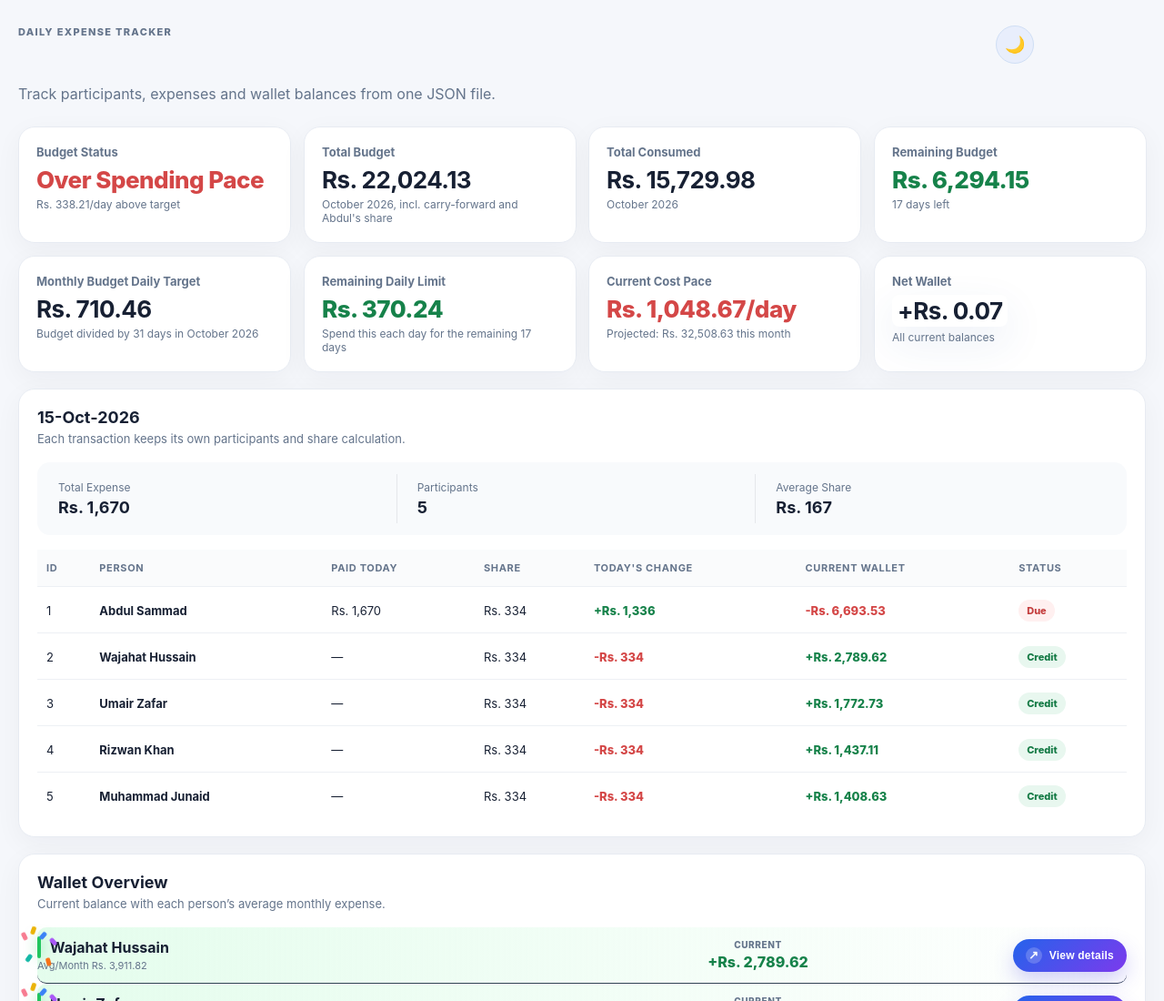
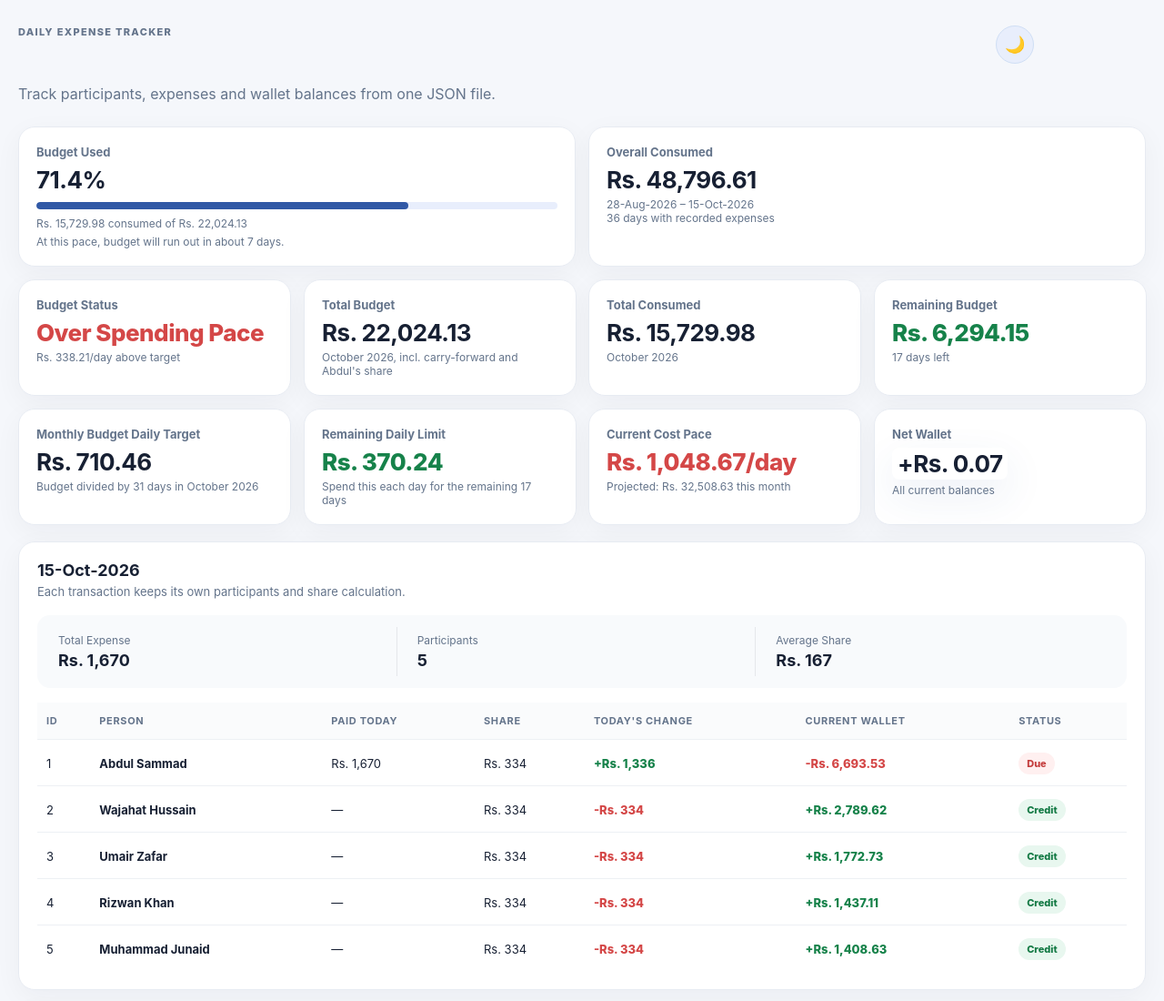
Before and after one commit to AbdulSammadFarooq/lunch-management-system, a plain HTML site: page index.html in a window 1280 px wide. Shown: the top 1100 px of the page at 91% size. Drawn offline with Linux system fonts and the light colour scheme.

Commit message:
add new functionality

```diff
--- a/app.js
+++ b/app.js
@@ -406,6 +406,14 @@ function getAverageMonthlyExpenseByPerson(calc) {
 
 function render() {
   const calc = calculate();
+  const expenseHistoryDays = calc.days.filter((day) => !isFunding(day));
+  const overallConsumed = expenseHistoryDays.reduce(
+    (total, day) => total + getDayConsumed(day),
+    0
+  );
+  const expenseHistoryDates = [
+    ...new Set(expenseHistoryDays.map((day) => day.date))
+  ].sort();
 
   const today = calc.daily[calc.daily.length - 1] || {
     day: {
@@ -444,6 +452,25 @@ function render() {
     remainingDays > 0 ? Math.max(remainingBudget, 0) / remainingDays : 0;
   const currentCostPace =
     elapsedDays > 0 ? currentMonthTotals.consumed / elapsedDays : 0;
+  const budgetUsagePercent =
+    currentMonthTotals.budget > 0
+      ? (currentMonthTotals.consumed / currentMonthTotals.budget) * 100
+      : 0;
+  let budgetRunway;
+
+  if (currentMonthTotals.budget <= 0) {
+    budgetRunway = "Add a Funding entry to track budget usage.";
+  } else if (remainingBudget <= 0) {
+    budgetRunway = `Budget exhausted; over by ${money(Math.abs(remainingBudget))}.`;
+  } else if (currentCostPace <= 0) {
+    budgetRunway = "No consumption yet; time estimate unavailable.";
+  } else {
+    const daysUntilExhausted = Math.ceil(remainingBudget / currentCostPace);
+    budgetRunway = `At this pace, budget will run out in about ${daysUntilExhausted} ${
+      daysUntilExhausted === 1 ? "day" : "days"
+    }.`;
+  }
+
   const projectedConsumption = currentCostPace * daysInMonth;
   const paceStatus =
     projectedConsumption > currentMonthTotals.budget
@@ -471,6 +498,43 @@ function render() {
         : paceStatus === "positive"
           ? `${money(paceDifference)}/day below target`
           : "Spending matches the target pace";
+
+  $("budgetUsagePercent").textContent = `${budgetUsagePercent.toLocaleString(
+    "en-PK",
+    { maximumFractionDigits: 1 }
+  )}%`;
+  $("budgetUsageDetail").textContent =
+    `${money(currentMonthTotals.consumed)} consumed of ${money(currentMonthTotals.budget)}`;
+
+  const budgetUsageProgress = $("budgetUsageProgress");
+  const progressBar = budgetUsageProgress.parentElement;
+  const boundedUsagePercent = Math.min(Math.max(budgetUsagePercent, 0), 100);
+  budgetUsageProgress.style.width = `${boundedUsagePercent}%`;
+  budgetUsageProgress.className =
+    `budget-usage-progress${budgetUsagePercent > 100 ? " danger" : ""}`;
+  progressBar.setAttribute("aria-valuenow", String(boundedUsagePercent));
+  progressBar.setAttribute(
+    "aria-valuetext",
+    `${budgetUsagePercent.toLocaleString("en-PK", {
+      maximumFractionDigits: 1
+    })}% consumed`
+  );
+
+  $("budgetRunway").textContent = budgetRunway;
+
+  $("overallConsumed").textContent = money(overallConsumed);
+  $("overallConsumedPeriod").textContent =
+    expenseHistoryDates.length === 0
+      ? "Across all recorded expense history"
+      : expenseHistoryDates.length === 1
+        ? `Recorded on ${dateLabel(expenseHistoryDates[0])}`
+        : `${dateLabel(expenseHistoryDates[0])} – ${dateLabel(
+            expenseHistoryDates[expenseHistoryDates.length - 1]
+          )}`;
+  $("overallConsumedDays").textContent =
+    `${expenseHistoryDates.length} ${
+      expenseHistoryDates.length === 1 ? "day" : "days"
+    } with recorded expenses`;
 
   $("monthBudget").textContent = money(currentMonthTotals.budget);
   $("monthBudgetLabel").textContent = `${currentMonthLabel}, incl. carry-forward and Abdul's share`;
--- a/index.html
+++ b/index.html
@@ -25,6 +25,29 @@
 
     <main>
       <section class="stats">
+        <article class="stat budget-usage-stat">
+          <span>Budget Used</span>
+          <strong id="budgetUsagePercent">0%</strong>
+          <div
+            class="budget-usage-bar"
+            role="progressbar"
+            aria-label="Monthly budget consumed"
+            aria-valuemin="0"
+            aria-valuemax="100"
+            aria-valuenow="0"
+            aria-valuetext="0% consumed"
+          >
+            <span id="budgetUsageProgress" class="budget-usage-progress"></span>
+          </div>
+          <small id="budgetUsageDetail">Rs. 0 consumed of Rs. 0</small>
+          <small id="budgetRunway">Add a Funding entry to track budget usage.</small>
+        </article>
+        <article class="stat overall-history-stat">
+          <span>Overall Consumed</span>
+          <strong id="overallConsumed">Rs. 0</strong>
+          <small id="overallConsumedPeriod">Across all recorded expense history</small>
+          <small id="overallConsumedDays">No expense history yet</small>
+        </article>
         <article class="stat"><span>Budget Status</span><strong id="budgetStatus">No Budget</strong><small id="budgetStatusDetail">Set a Funding amount to begin</small></article>
         <article class="stat"><span>Total Budget</span><strong id="monthBudget">Rs. 0</strong><small id="monthBudgetLabel">Current month</small></article>
         <article class="stat"><span>Total Consumed</span><strong id="monthConsumed">Rs. 0</strong><small id="monthConsumedLabel">Current month</small></article>
--- a/style.css
+++ b/style.css
@@ -133,6 +133,42 @@ body.dark-mode .panel {
 }
 .stat {
   padding: 19px;
+}
+.budget-usage-stat {
+  grid-column: span 2;
+}
+.overall-history-stat {
+  grid-column: span 2;
+}
+.budget-usage-bar {
+  height: 8px;
+  margin: 9px 0 8px;
+  overflow: hidden;
+  border-radius: 999px;
+  background: #e8eefc;
+}
+.budget-usage-progress {
+  display: block;
+  width: 0;
+  height: 100%;
+  border-radius: inherit;
+  background: #3159a6;
+  transition: width 220ms ease;
+}
+.budget-usage-progress.danger {
+  background: #d44747;
+}
+.budget-usage-stat small + small {
+  margin-top: 5px;
+}
+body.dark-mode .budget-usage-bar {
+  background: #0f172a;
+}
+body.dark-mode .budget-usage-progress {
+  background: #60a5fa;
+}
+body.dark-mode .budget-usage-progress.danger {
+  background: #f87171;
 }
 .stat span,
 .stat small {
@@ -1855,6 +1891,7 @@ table tbody tr:nth-child(3) { animation-delay: 320ms; }
   .date-chip,
   .badge,
   .stats .stat,
+  .budget-usage-progress,
   .panel,
   .wallet-item,
   .expense-item,
```
Also changed, not shown: README.md.
